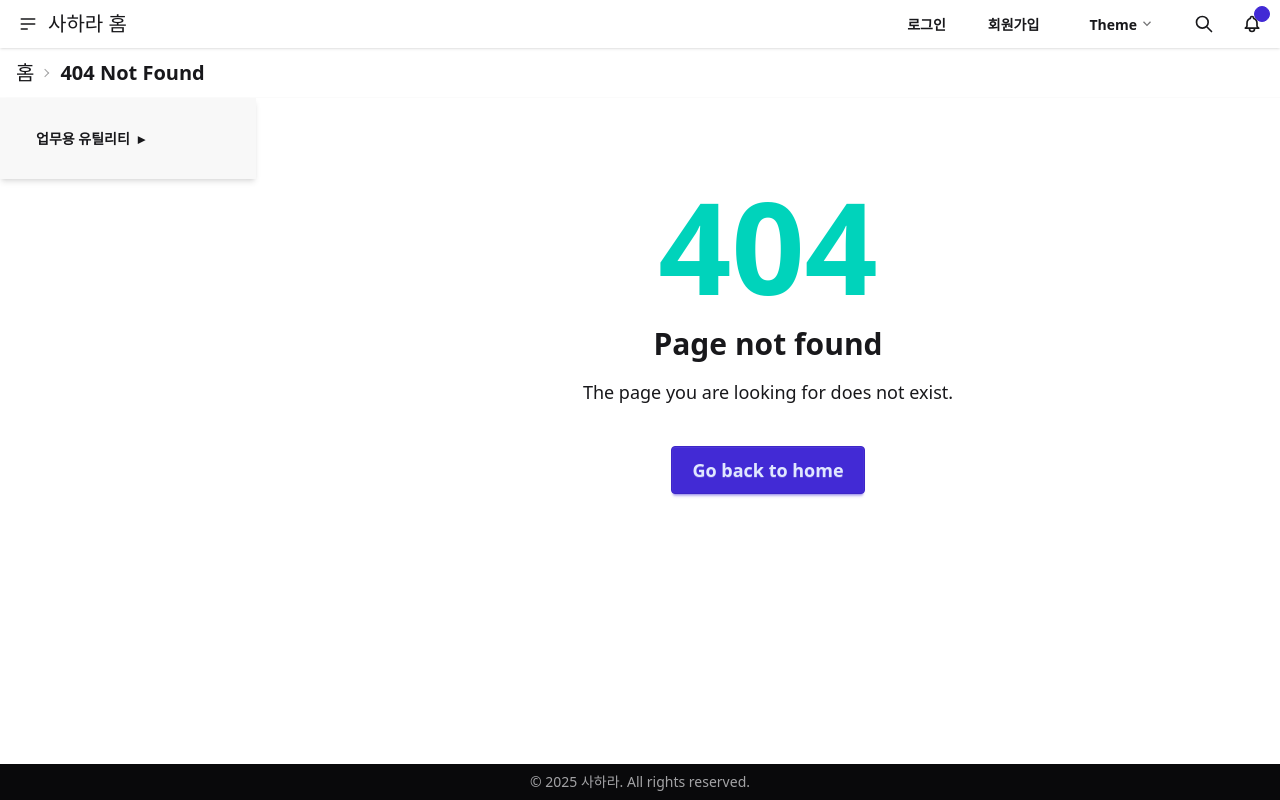
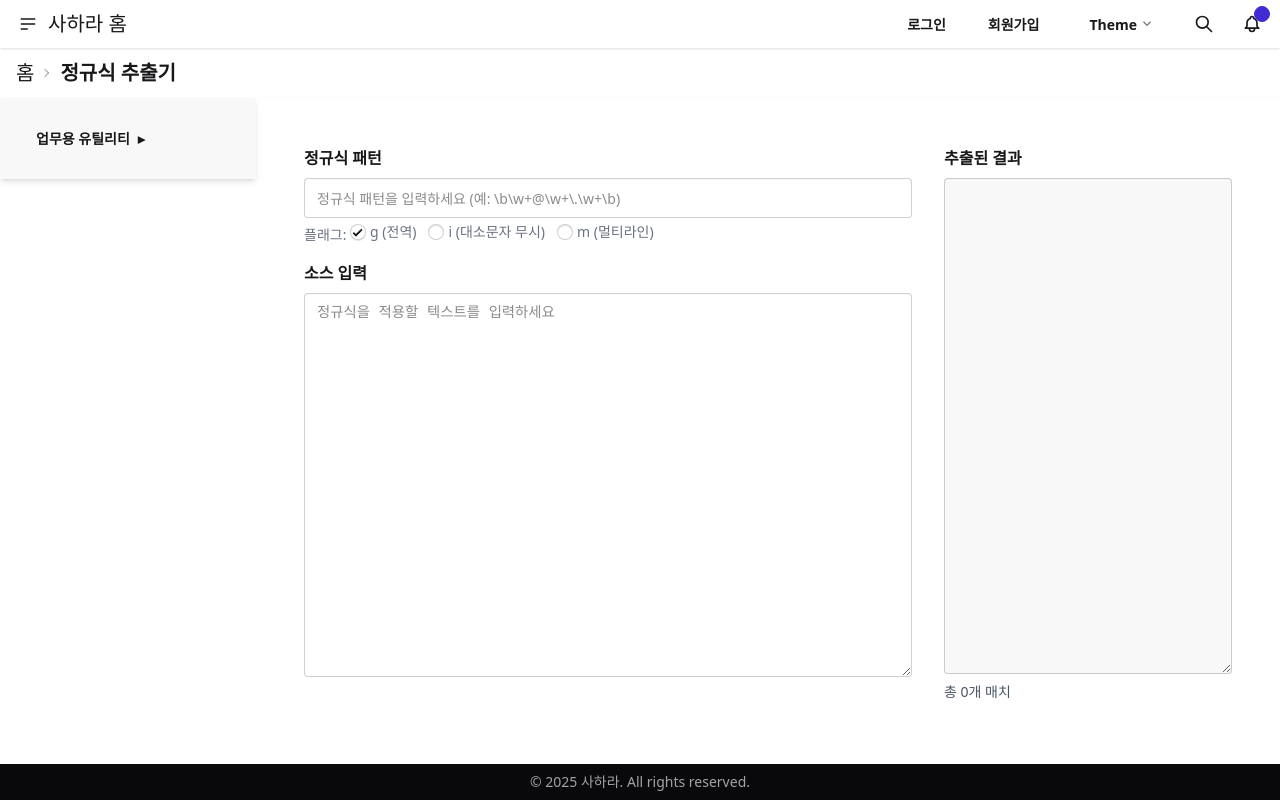
Before and after one commit to mrjung72/my-vite-vue3-sass-tailwind-app, a Vue app: page /extract-regex in a window 1280 px wide. Before the commit this address had no page. Built offline with nearby package versions, Linux system fonts and the light colour scheme.

Commit message:
정규식 추출화면 추가

```diff
--- a/src/components/SidebarTree.vue
+++ b/src/components/SidebarTree.vue
@@ -24,6 +24,7 @@ const util_menu = ref([
     children: [
       { label: '테이블명 추출기', route: '/extract-tables' },
       { label: '@단어 추출기', route: '/extract-atwords' },
+      { label: '정규식 추출기', route: '/extract-regex' },
     ],
   },
 ])
--- a/src/router/routes.js
+++ b/src/router/routes.js
@@ -118,4 +118,10 @@ export default [
 		component: () => import('@/views/ExtractAtWordsView.vue'),
 		meta: { title: '@단어 추출기' },
 	},
+	{
+		path: '/extract-regex',
+		name: 'extract-regex',
+		component: () => import('@/views/ExtractRegexView.vue'),
+		meta: { title: '정규식 추출기' },
+	},
 ];
--- /dev/null
+++ b/src/views/ExtractRegexView.vue
@@ -0,0 +1,135 @@
+<template>
+  <div class="max-w-6xl mx-auto p-8 grid grid-cols-1 md:grid-cols-6 gap-8">
+    <div class="md:col-span-4">
+      <div class="mb-4">
+        <label class="block font-bold mb-2">정규식 패턴</label>
+        <input
+          v-model="regexPattern"
+          class="input input-bordered w-full"
+          placeholder="정규식 패턴을 입력하세요 (예: \b\w+@\w+\.\w+\b)"
+        />
+        <div class="text-sm text-gray-500 mt-1">
+          플래그:
+          <label class="inline-flex items-center mr-3">
+            <input type="checkbox" v-model="flags.global" class="checkbox checkbox-xs mr-1" />
+            g (전역)
+          </label>
+          <label class="inline-flex items-center mr-3">
+            <input type="checkbox" v-model="flags.ignoreCase" class="checkbox checkbox-xs mr-1" />
+            i (대소문자 무시)
+          </label>
+          <label class="inline-flex items-center mr-3">
+            <input type="checkbox" v-model="flags.multiline" class="checkbox checkbox-xs mr-1" />
+            m (멀티라인)
+          </label>
+        </div>
+      </div>
+
+      <label class="block font-bold mb-2">소스 입력</label>
+      <textarea
+        v-model="input"
+        class="textarea textarea-bordered w-full h-96"
+        placeholder="정규식을 적용할 텍스트를 입력하세요"
+      ></textarea>
+    </div>
+
+    <div class="md:col-span-2">
+      <label class="block font-bold mb-2">추출된 결과</label>
+      <div v-if="isProcessing" class="textarea textarea-bordered w-full h-96 bg-base-200 flex items-center justify-center">
+        <div class="flex items-center gap-2 text-gray-400">
+          <span class="loading loading-spinner loading-sm"></span>
+          처리 중...
+        </div>
+      </div>
+      <textarea
+        v-else
+        class="textarea textarea-bordered w-full h-124 bg-base-200"
+        readonly
+        :value="extractedResults.join('\n')"
+      ></textarea>
+
+      <div class="mt-2 text-sm text-gray-600">
+        총 {{ extractedResults.length }}개 매치
+      </div>
+    </div>
+  </div>
+</template>
+
+<script setup>
+import { ref, computed, watch } from 'vue'
+
+const input = ref('')
+const regexPattern = ref('')
+const isProcessing = ref(false)
+const flags = ref({
+  global: true,
+  ignoreCase: false,
+  multiline: false
+})
+
+const extractedResults = computed(() => {
+  if (!input.value || !regexPattern.value) return []
+
+  try {
+    // 플래그 문자열 생성
+    let flagString = ''
+    if (flags.value.global) flagString += 'g'
+    if (flags.value.ignoreCase) flagString += 'i'
+    if (flags.value.multiline) flagString += 'm'
+
+    const regex = new RegExp(regexPattern.value, flagString)
+    const matches = []
+
+    if (flags.value.global) {
+      // 전역 매치
+      let match
+      while ((match = regex.exec(input.value)) !== null) {
+        if (match.length === 1) {
+          matches.push(match[0])
+        } else {
+          // 그룹이 있는 경우 전체 매치와 그룹들을 모두 표시
+          const matchInfo = {
+            full: match[0],
+            groups: match.slice(1).map((group, index) => `그룹${index + 1}: ${group}`).join(', ')
+          }
+          matches.push(`${matchInfo.full} (${matchInfo.groups})`)
+        }
+      }
+    } else {
+      // 단일 매치
+      const match = input.value.match(regex)
+      if (match) {
+        if (match.length === 1) {
+          matches.push(match[0])
+        } else {
+          const matchInfo = {
+            full: match[0],
+            groups: match.slice(1).map((group, index) => `그룹${index + 1}: ${group}`).join(', ')
+          }
+          matches.push(`${matchInfo.full} (${matchInfo.groups})`)
+        }
+      }
+    }
+
+    return matches
+  } catch (error) {
+    return [`정규식 오류: ${error.message}`]
+  }
+})
+
+// 입력이나 정규식 패턴 변경 시 처리 상태 관리
+watch([input, regexPattern, flags], () => {
+  isProcessing.value = true
+  // 처리 시뮬레이션을 위한 짧은 지연
+  setTimeout(() => {
+    isProcessing.value = false
+  }, 200)
+}, { deep: true })
+</script>
+
+<style scoped>
+.textarea {
+  font-family: 'Fira Mono', 'Consolas', 'Menlo', monospace;
+  font-size: 0.9rem;
+}
+</style>
```
